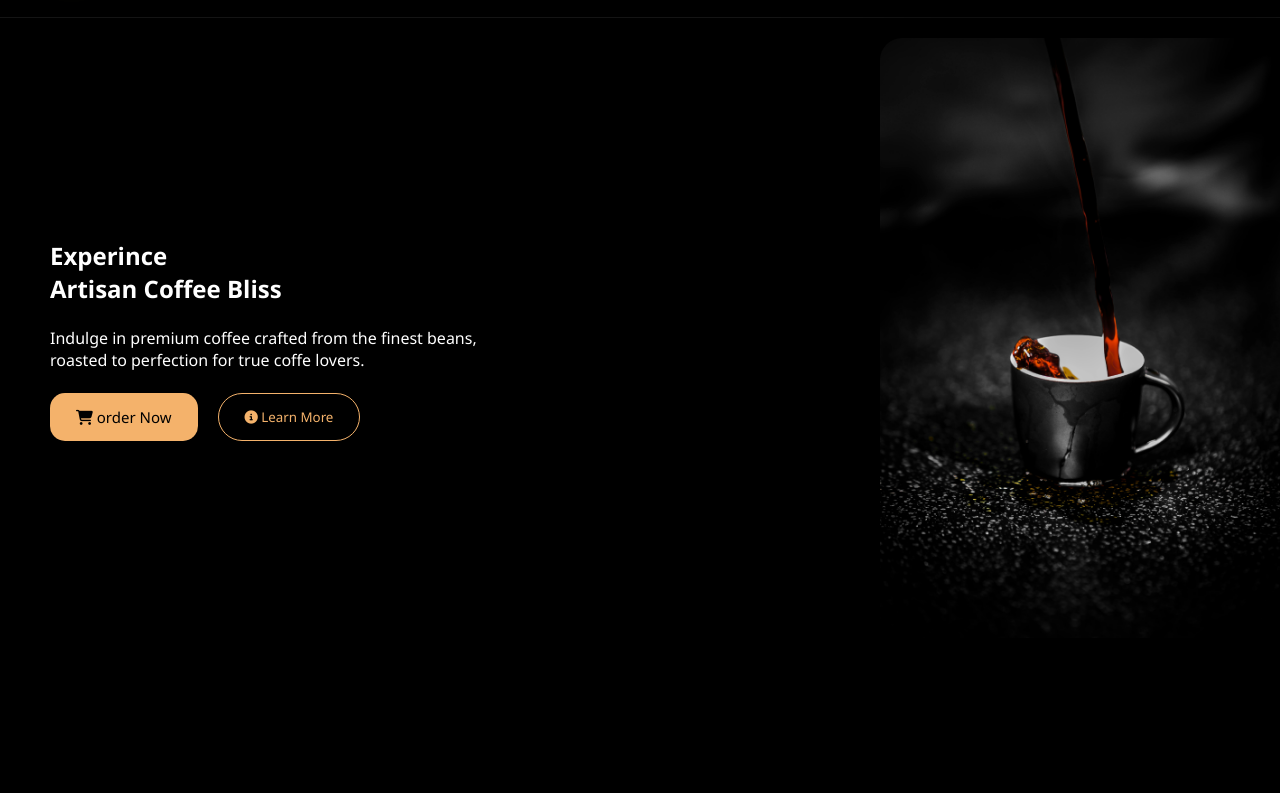
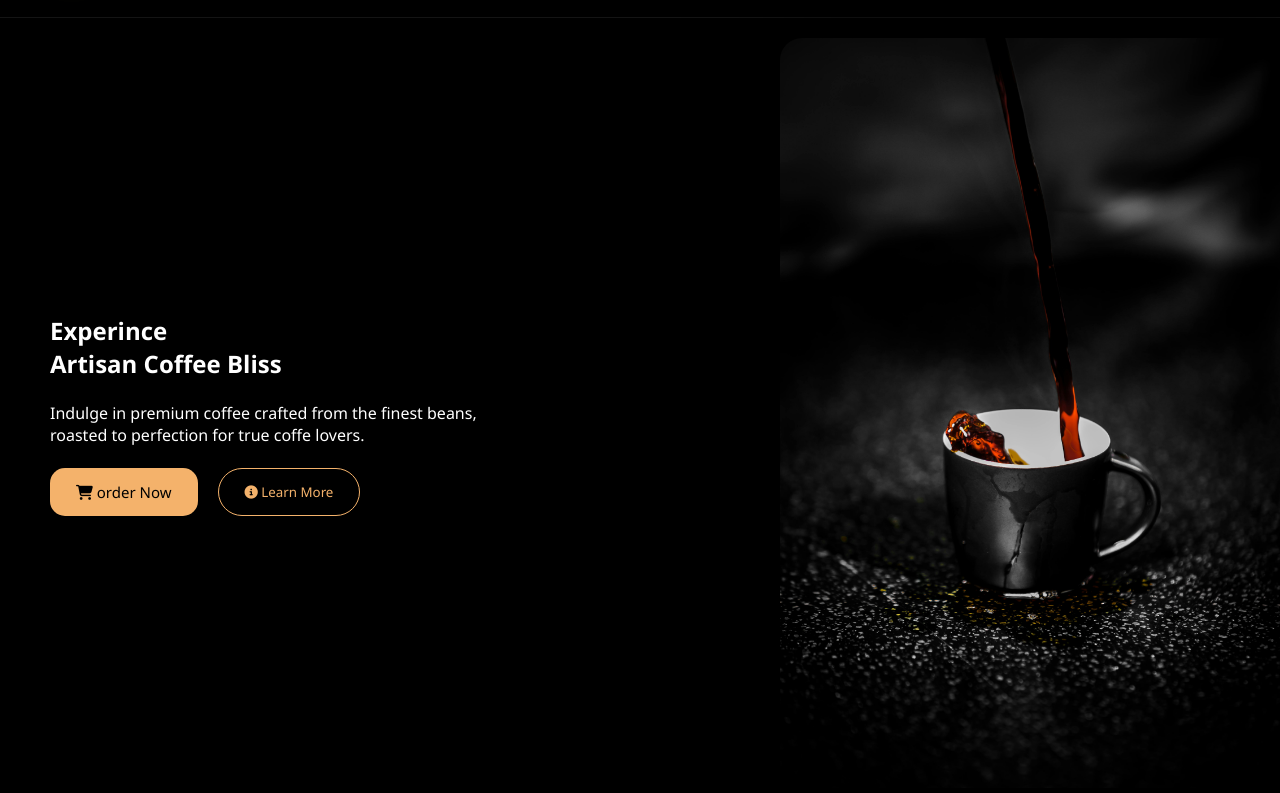
Before and after one commit to gayathrichekka05-web/FUTURE_INTENS_Task3, a plain HTML site: page index.html in a window 1280 px wide. Shown: the part 75-868 px from the top of the page. Before the commit the page ends 800 px from the top, so only its background shows below. Drawn offline with Linux system fonts and the light colour scheme.

Commit message:
style.css

```diff
--- a/style.css
+++ b/style.css
@@ -138,9 +138,10 @@ body {
 
 
     .hero-image img {
-        width: 400px;
+        width: 500px;
         border-radius: 22px;
         box-shadow: 0 0 90px rgba(0,0,0,0.9);
+        margin-left: 150px;
 
 
     }
```
